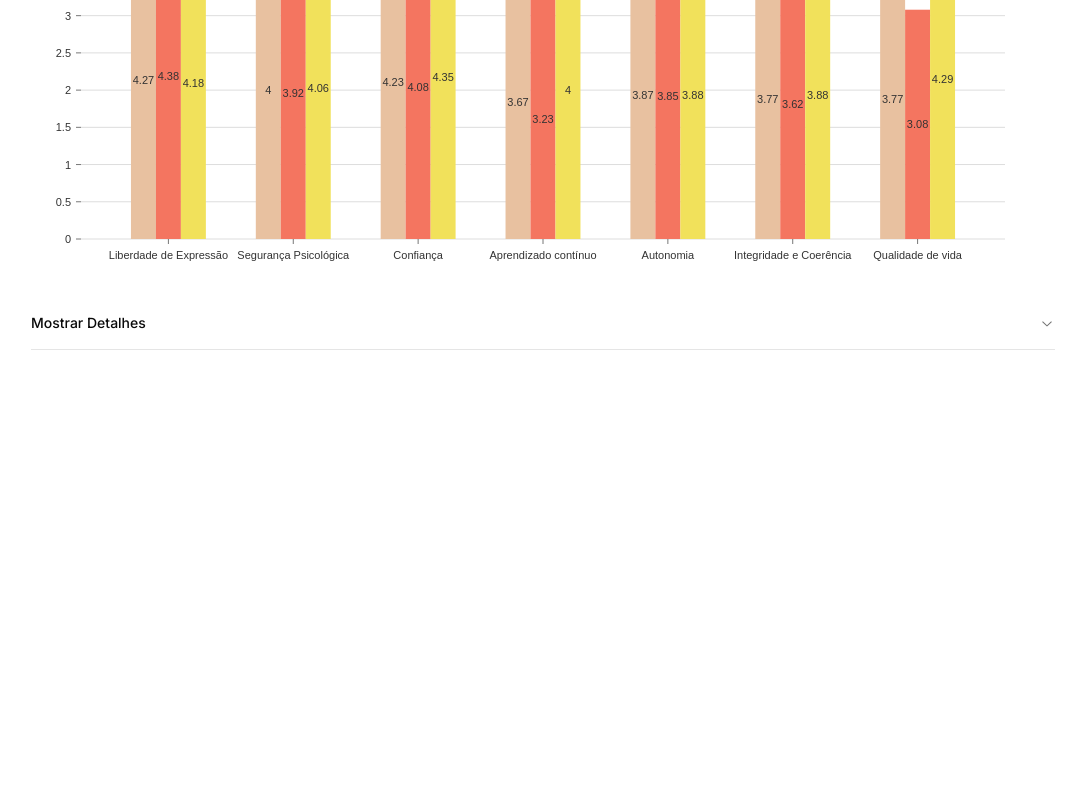
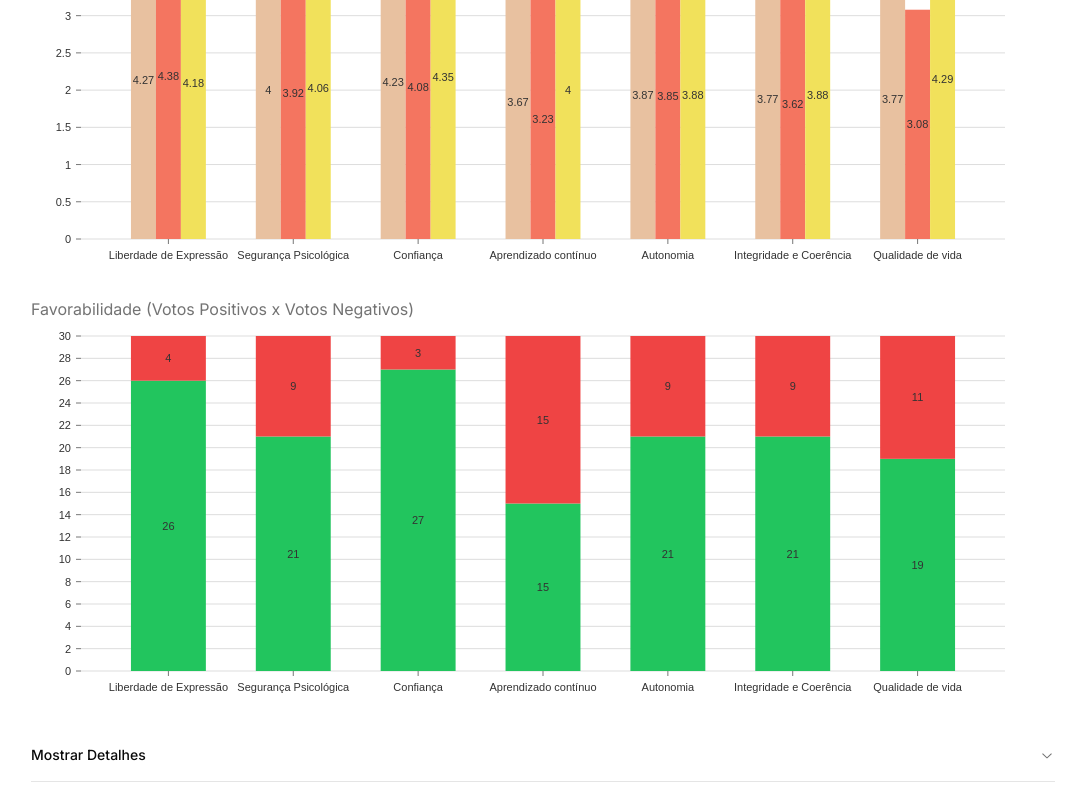
Before and after one commit to jpbmoura/d3-dna, a Next.js app: page / in a window 1280 px wide. Shown: the part 711-1511 px from the top of the page, without its empty margins (97-1180 px from the left). Before the commit the page ends 1093 px from the top, so only its background shows below. Built offline with nearby package versions, Linux system fonts and the light colour scheme.

Commit message:
add favorability

```diff
--- a/src/app/page.tsx
+++ b/src/app/page.tsx
@@ -18,6 +18,8 @@ export default function Home() {
     average: 0,
     leaderAverage: 0,
     notLeaderAverage: 0,
+    positiveVotes: 0,
+    negativeVotes: 0,
     asLeader: {
       "1": 0,
       "2": 0,
@@ -184,6 +186,58 @@ export default function Home() {
               ]}
               keys={["average", "leader", "isNotLeader"]}
               index="key"
+              type="grouped"
+            />
+          </div>
+        </div>
+
+        <div>
+          <span className="text-neutral-500">
+            Favorabilidade (Votos Positivos x Votos Negativos)
+          </span>
+          <div className="h-[400px] w-full">
+            <BarChart
+              data={[
+                {
+                  key: "Liberdade de Expressão",
+                  positiveVotes: freedomOfSpeechData.positiveVotes,
+                  negativeVotes: freedomOfSpeechData.negativeVotes,
+                },
+                {
+                  key: "Segurança Psicológica",
+                  positiveVotes: psychologicalSafetyData.positiveVotes,
+                  negativeVotes: psychologicalSafetyData.negativeVotes,
+                },
+                {
+                  key: "Confiança",
+                  positiveVotes: reliabilityData.positiveVotes,
+                  negativeVotes: reliabilityData.negativeVotes,
+                },
+                {
+                  key: "Aprendizado contínuo",
+                  positiveVotes: continuousLearningData.positiveVotes,
+                  negativeVotes: continuousLearningData.negativeVotes,
+                },
+                {
+                  key: "Autonomia",
+                  positiveVotes: autonomyData.positiveVotes,
+                  negativeVotes: autonomyData.negativeVotes,
+                },
+                {
+                  key: "Integridade e Coerência",
+                  positiveVotes: integrityAndCoherenceData.positiveVotes,
+                  negativeVotes: integrityAndCoherenceData.negativeVotes,
+                },
+                {
+                  key: "Qualidade de vida",
+                  positiveVotes: qualityOfLife.positiveVotes,
+                  negativeVotes: qualityOfLife.negativeVotes,
+                },
+              ]}
+              keys={["positiveVotes", "negativeVotes"]}
+              color={["#22c55e", "#ef4444"]}
+              index="key"
+              type="stacked"
             />
           </div>
         </div>
--- a/src/components/shared/barChart.tsx
+++ b/src/components/shared/barChart.tsx
@@ -8,12 +8,14 @@ const BarChart = ({
   index,
   color,
   legend,
+  type,
 }: {
   data: any;
   keys: string[];
   index: string;
-  color?: string;
+  color?: string | string[];
   legend?: string;
+  type?: "grouped" | "stacked";
 }) => {
   return (
     <ResponsiveBar
@@ -23,7 +25,7 @@ const BarChart = ({
       margin={{ top: 15, right: 50, bottom: 50, left: 50 }}
       padding={0.4}
       valueScale={{ type: "linear" }}
-      groupMode="grouped"
+      groupMode={type || "grouped"}
       colors={color}
       animate={true}
       axisTop={null}
--- a/src/helpers/functions/formatScores.ts
+++ b/src/helpers/functions/formatScores.ts
@@ -5,6 +5,9 @@ export const formatScores = (data: any, prevState: any, field: string) => {
   const isNotLeader = data.filter(
     (item: any) => item["Você possui papel de liderança na Going2?"] === "Não"
   );
+
+  const positiveVotes = data.filter((item: any) => item[field] > 3);
+  const negativeVotes = data.filter((item: any) => item[field] <= 3);
 
   return {
     average:
@@ -16,6 +19,8 @@ export const formatScores = (data: any, prevState: any, field: string) => {
     notLeaderAverage:
       isNotLeader.reduce((acc: number, item: any) => acc + item[field], 0) /
       isNotLeader.length,
+    positiveVotes: positiveVotes.length,
+    negativeVotes: negativeVotes.length,
     asLeader: {
       "1": data.filter(
         (item: any) =>
```
